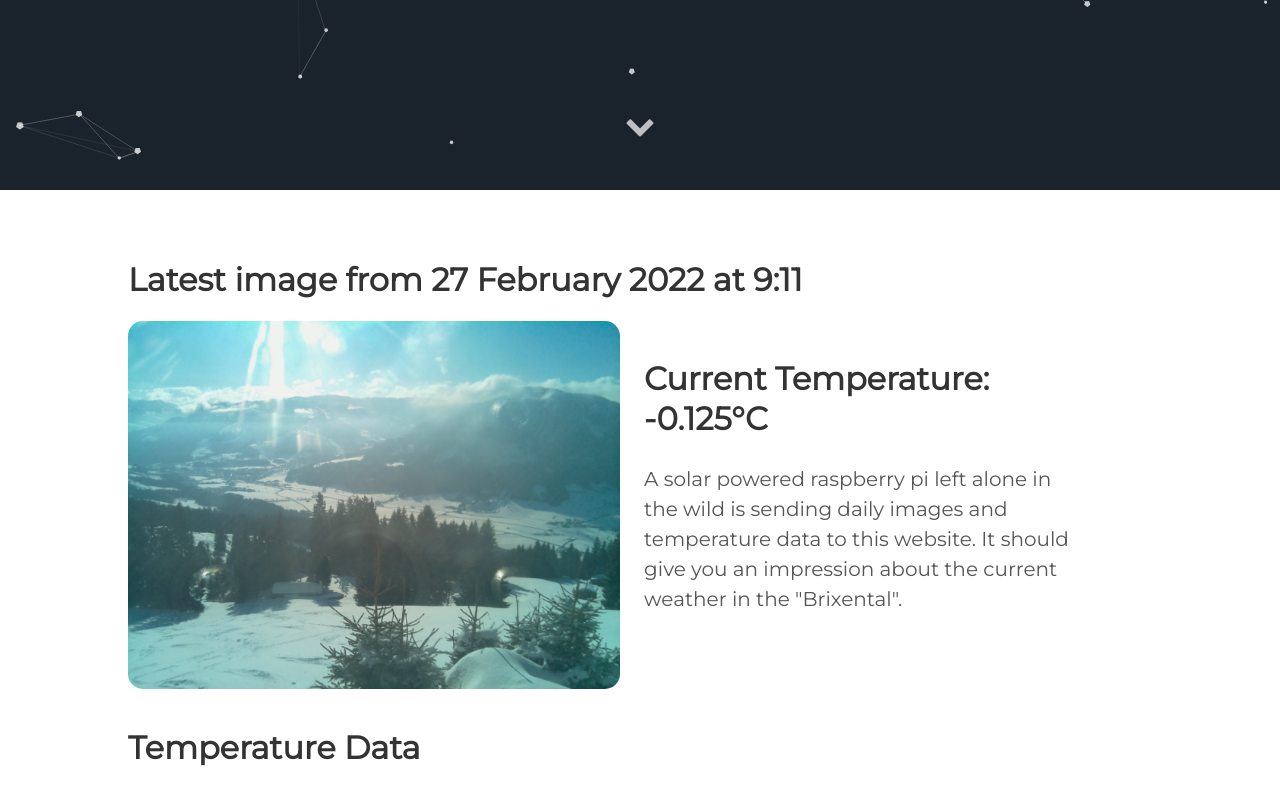
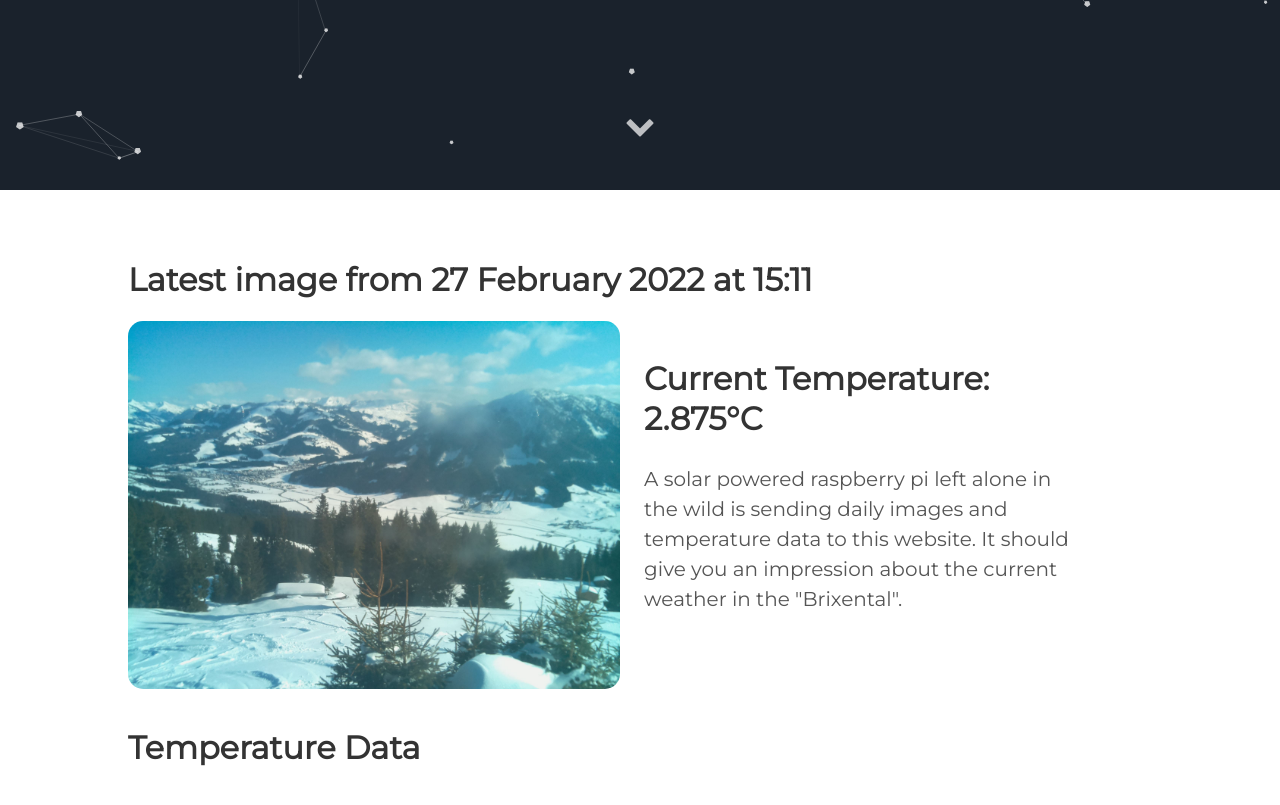
Before and after one commit to vektorious/vektorious.github.io, a Jekyll site: the page built from resources/huette.md, in a window 1280 px wide and 900 px high, scrolled down 710 px. Shown: the top 805 px of the window. Built offline with Jekyll 4.4.1, drawn with Linux system fonts in a browser that asks for light colours.

Commit message:
I'm a bot beep boop

```diff
--- a/resources/huette.md
+++ b/resources/huette.md
@@ -6,13 +6,13 @@ image: '/assets/img/'
 description: 'Live image from the Austrian alps'
 twitter_text: ' '
 ---
-## Latest image from 27 February 2022 at  9:11
+## Latest image from 27 February 2022 at 15:11
 <div class="huette">
   <div class="huette-image">
     <img src="{{ "/assets/img/huette.jpg" | prepend: site.baseurl }}">
   </div>
   <div class="huette-text">
-        <h2>Current Temperature: -0.125°C</h2>
+        <h2>Current Temperature: 2.875°C</h2>
         <p>A solar powered raspberry pi left alone in the wild is sending daily images and temperature data to this website. It should give you an impression about the current weather in the "Brixental".</p>
 
   </div>
```
Also changed, not shown: rpi-script/2022-02-27_150948.txt (renamed from rpi-script/2022-02-27_090946.txt, +5 -5 lines), rpi-script/huette.md (+2 -2 lines), assets/img/huette.jpg, assets/img/temp_plot.png, rpi-script/temp_plot.png, 1 other file.
